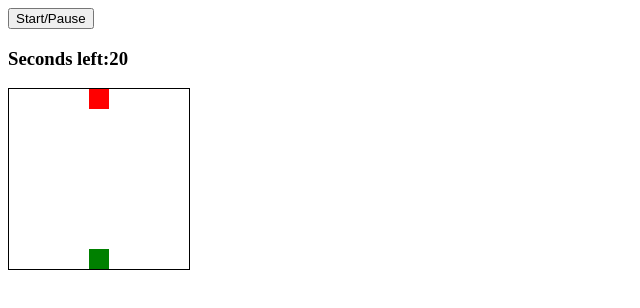
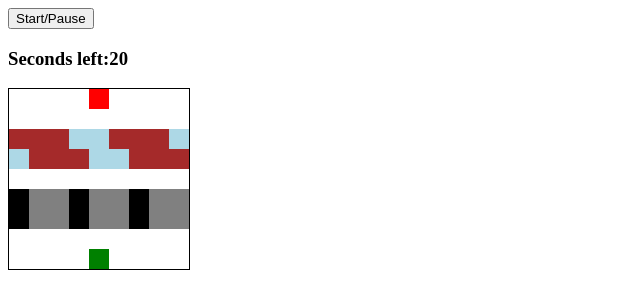
Before and after one commit to stronghearth/frogger, a plain HTML site: page index.html in a window 1280 px wide. Shown: the whole page, without its empty margins (0-640 px from the left). Drawn offline with Linux system fonts and the light colour scheme.

Commit message:
added basic styling for road/cars and river/logs

```diff
--- a/style.css
+++ b/style.css
@@ -22,3 +22,19 @@
 .frog {
     background-color: green;
 }
+
+.c1 {
+    background-color: black;
+}
+
+.c2, .c3 {
+    background-color: grey;
+}
+
+.l1, .l2, .l3 {
+    background-color: brown;
+}
+
+.l4, .l5 {
+    background-color: lightblue;
+}
```
